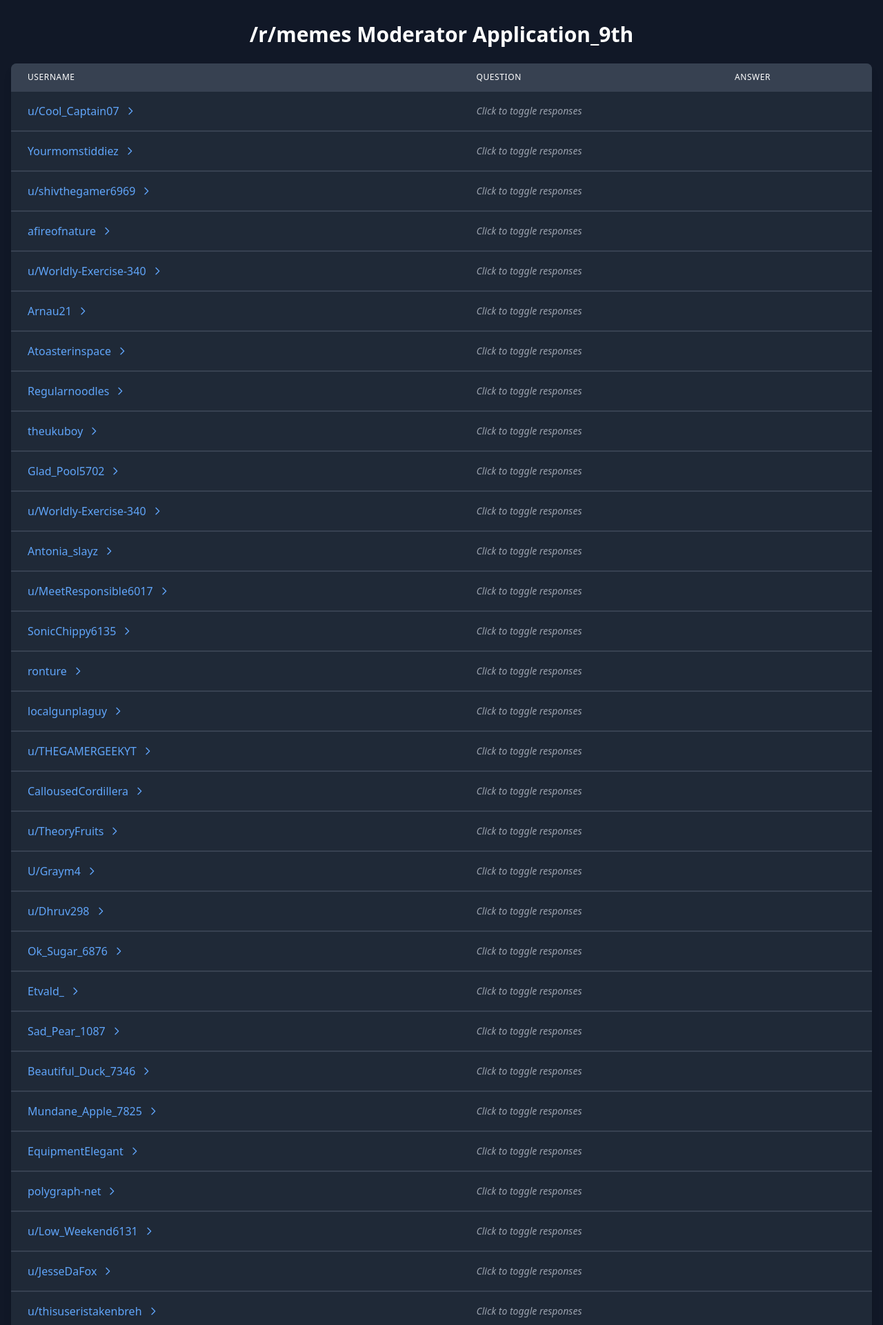
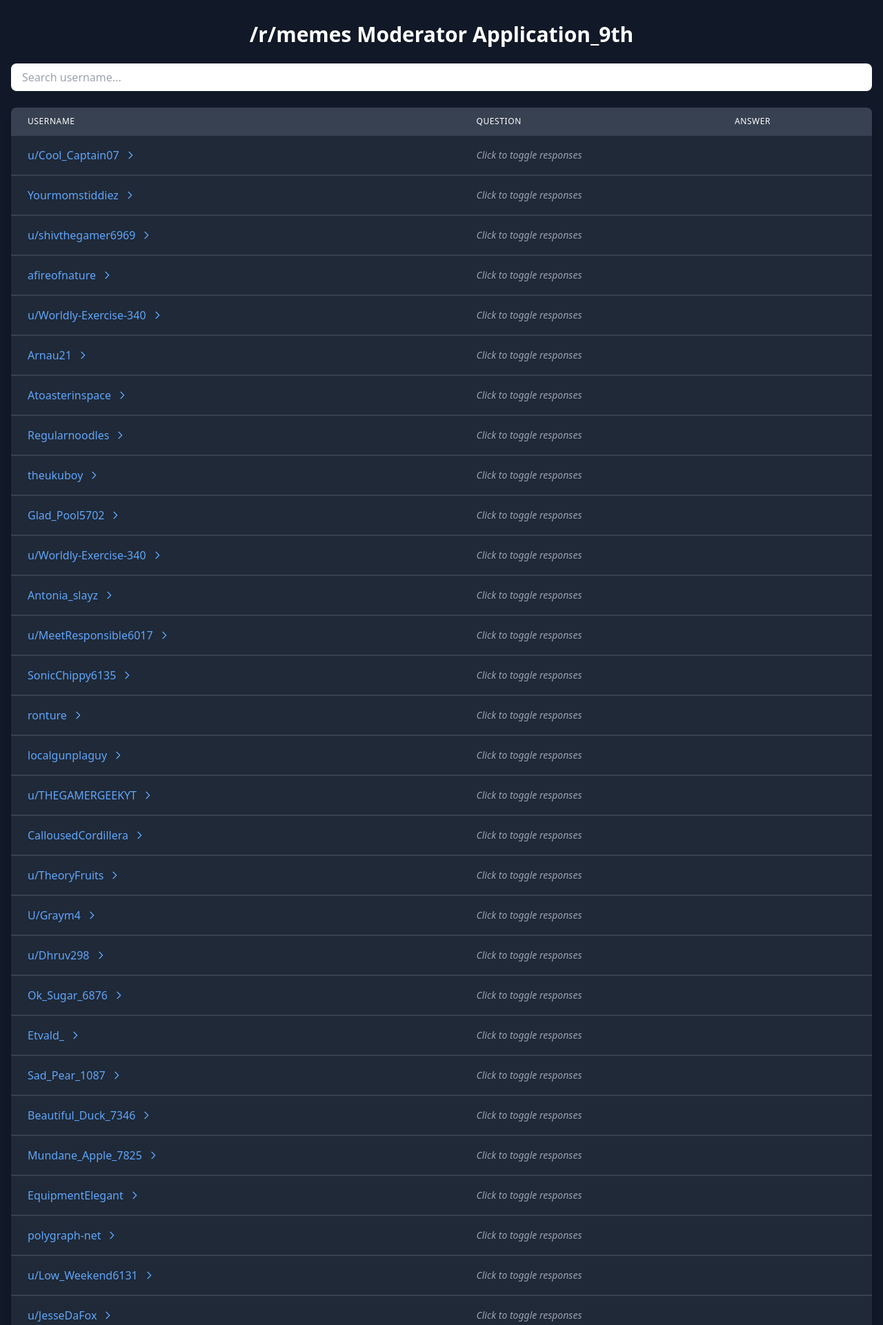
Before and after one commit to SIN-C018/rmemes, a Flask app: page / in a window 1280 px wide. Shown: the top 1921 px of the page at 69% size. Run offline with Flask 3, Linux system fonts and the light colour scheme; some libraries are stand-ins or nearby versions.

Commit message:
Update index.html

```diff
--- a/templates/index.html
+++ b/templates/index.html
@@ -3,7 +3,7 @@
 <head>
   <meta charset="UTF-8" />
   <meta name="viewport" content="width=device-width, initial-scale=1.0"/>
-  <title>Moderator Applications</title>
+  <title>/r/memes Mod Application</title>
   <script src="https://cdn.tailwindcss.com"></script>
   <style>
     /* Smooth height transition */
@@ -15,7 +15,7 @@
     }
     .collapsible.open {
       opacity: 1;
-      max-height: 500px; /* Enough height for most responses */
+      max-height: 500px;
     }
     .chevron {
       transition: transform 0.3s ease;
@@ -29,7 +29,18 @@
   <div class="container mx-auto px-4 py-8">
     <h1 class="text-3xl font-bold mb-6 text-center">/r/memes Moderator Application_9th</h1>
 
-    <div class="bg-gray-800 shadow-lg rounded-lg overflow-hidden">
+    <!-- 🔍 Search Bar -->
+    <div class="mb-6">
+      <input
+        type="text"
+        id="search"
+        placeholder="Search username..."
+        class="w-full px-4 py-2 rounded-lg text-black focus:outline-none focus:ring-2 focus:ring-blue-500"
+      />
+    </div>
+
+    <!-- Desktop Table -->
+    <div class="hidden md:block bg-gray-800 shadow-lg rounded-lg overflow-hidden">
       <table class="min-w-full divide-y divide-gray-700">
         <thead class="bg-gray-700">
           <tr>
@@ -41,9 +52,9 @@
         <tbody class="divide-y divide-gray-700">
           {% for user in users %}
             <!-- Clickable Username Row -->
-            <tr class="username-row cursor-pointer hover:bg-gray-700 transition" data-toggle="{{ user.user_id }}">
+            <tr class="username-row cursor-pointer hover:bg-gray-700 transition user-item" data-toggle="{{ user.user_id }}">
               <td class="px-6 py-4 text-blue-400 font-medium flex items-center gap-2">
-                <span>{{ user.username }}</span>
+                <span class="username-text">{{ user.username }}</span>
                 <svg class="chevron w-4 h-4" fill="none" stroke="currentColor" stroke-width="2" viewBox="0 0 24 24">
                   <path stroke-linecap="round" stroke-linejoin="round" d="M9 5l7 7-7 7"/>
                 </svg>
@@ -71,18 +82,51 @@
         </tbody>
       </table>
     </div>
+
+    <!-- Mobile Cards -->
+    <div class="md:hidden space-y-4">
+      {% for user in users %}
+      <div class="bg-gray-800 shadow-lg rounded-lg p-4 user-item">
+        <div class="flex justify-between items-center cursor-pointer username-row" data-toggle="{{ user.user_id }}">
+          <h2 class="text-lg font-semibold text-blue-400 username-text">{{ user.username }}</h2>
+          <svg class="chevron w-5 h-5" fill="none" stroke="currentColor" stroke-width="2" viewBox="0 0 24 24">
+            <path stroke-linecap="round" stroke-linejoin="round" d="M9 5l7 7-7 7"/>
+          </svg>
+        </div>
+        <div class="collapsible mt-3" data-user="{{ user.user_id }}">
+          {% for response in user.responses %}
+            <div class="border-t border-gray-700 py-2">
+              <p class="text-sm text-gray-400 font-medium">{{ response.question }}</p>
+              <p class="text-sm text-gray-200">{{ response.answer }}</p>
+            </div>
+          {% endfor %}
+        </div>
+      </div>
+      {% endfor %}
+    </div>
   </div>
 
   <script>
     document.addEventListener("DOMContentLoaded", () => {
+      // Toggle responses
       document.querySelectorAll(".username-row").forEach((row) => {
         row.addEventListener("click", () => {
           const userId = row.getAttribute("data-toggle");
-          const collapsible = document.querySelector(`.collapsible[data-user="${userId}"]`);
+          const collapsible = document.querySelectorAll(`.collapsible[data-user="${userId}"]`);
           const chevron = row.querySelector(".chevron");
 
-          collapsible.classList.toggle("open");
+          collapsible.forEach(section => section.classList.toggle("open"));
           chevron.classList.toggle("rotate");
+        });
+      });
+
+      // Live search filter
+      const searchInput = document.getElementById("search");
+      searchInput.addEventListener("input", (e) => {
+        const term = e.target.value.toLowerCase();
+        document.querySelectorAll(".user-item").forEach((item) => {
+          const username = item.querySelector(".username-text").textContent.toLowerCase();
+          item.style.display = username.includes(term) ? "" : "none";
         });
       });
     });
```
